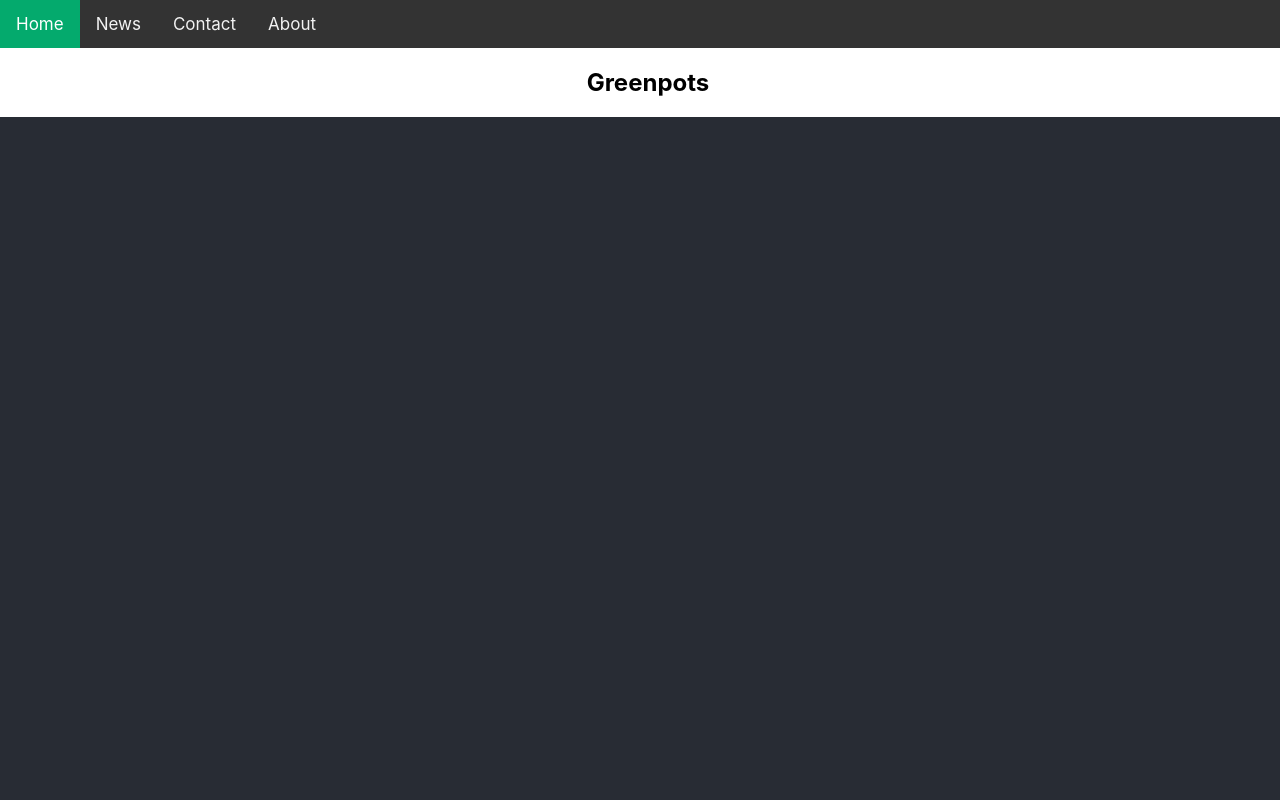
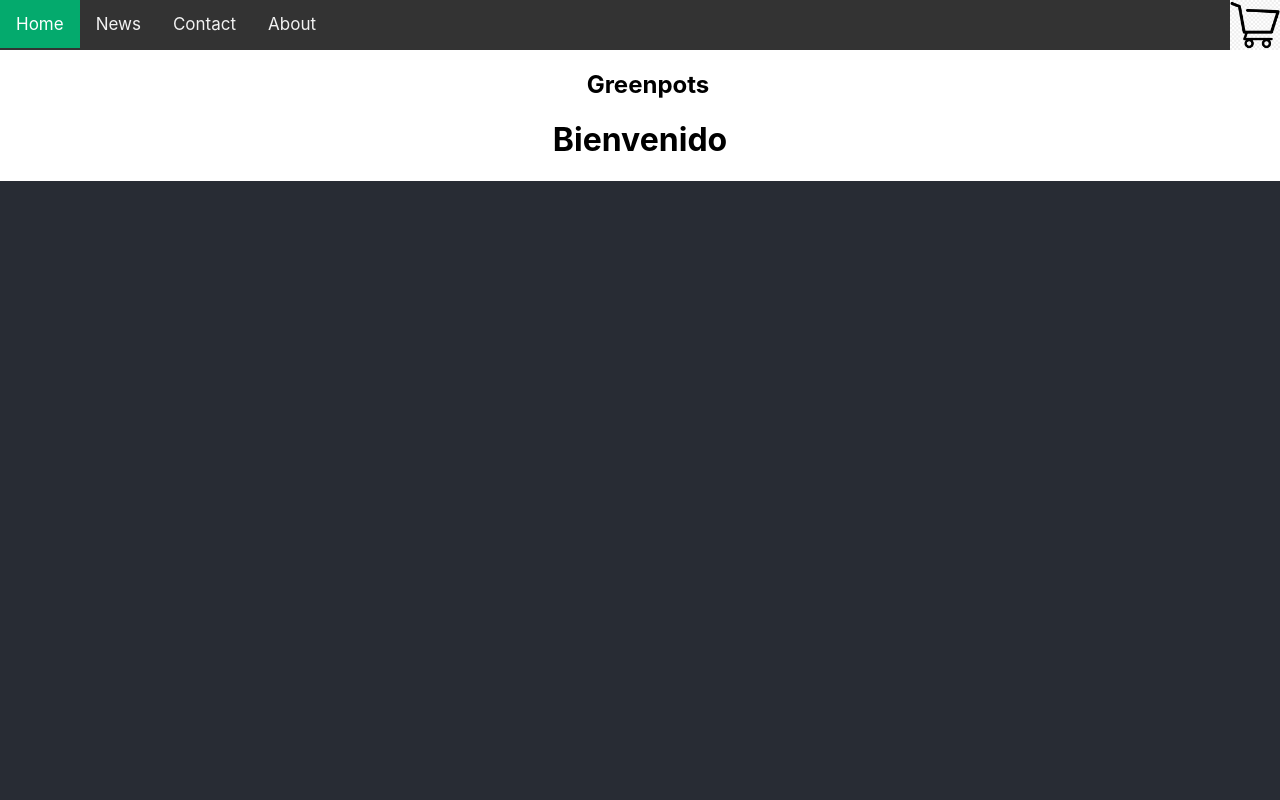
Before and after one commit to pascub/React-Js, a React (Create React App) app: page / in a window 1280 px wide. Shown: the top 800 px of the page. Built offline with nearby package versions, Linux system fonts and the light colour scheme.

Commit message:
CartWidget e ItemListContainer

```diff
--- a/src/App.css
+++ b/src/App.css
@@ -63,3 +63,8 @@
 .diiv {
   padding-left:16px
 }
+.icono {
+  height: 50px;
+  width: 50px;
+  float: right;
+}
--- a/src/App.js
+++ b/src/App.js
@@ -1,11 +1,14 @@
 import logo from './logo.svg';
 import './App.css';
 import NavBar from './components/NavBar';
+import ItemListContainer from './components/ItemListCointainer';
 
 function App() {
   return (
     <div className="App">
       <NavBar/>
+      <ItemListContainer greeting={"Bienvenido"}/>
+
       <header className="App-header">
 
       </header>
--- /dev/null
+++ b/src/components/CartWidget.js
@@ -0,0 +1,9 @@
+import carrito from '../asseets/img/carrito.png'
+
+const CartWidget = () => {
+  return (
+    <img src={carrito} className="icono"/>
+  )
+}
+
+export default CartWidget
--- /dev/null
+++ b/src/components/ItemListCointainer.js
@@ -0,0 +1,7 @@
+const ItemListContainer = ({greeting}) => {
+    return (
+      <h1>{greeting}</h1>
+    )
+  }
+
+  export default ItemListContainer
--- a/src/components/NavBar.js
+++ b/src/components/NavBar.js
@@ -1,17 +1,20 @@
-import logo from '../logo.svg'
+
+import CartWidget from './CartWidget';
 
 const NavBar = () => {
 
     return (
     <div>
 
-        <div class="topnav">
+
+        <div className="topnav">
+        <CartWidget/>
             <a class="active" href="#home">Home</a>
             <a href="#news">News</a>
             <a href="#contact">Contact</a>
             <a href="#about">About</a>
         </div>
-        <div class="diiv">
+        <div className="diiv">
             <h2>Greenpots</h2>
         </div>
 
```
Also changed, not shown: src/asseets/img/carrito.png (added).
